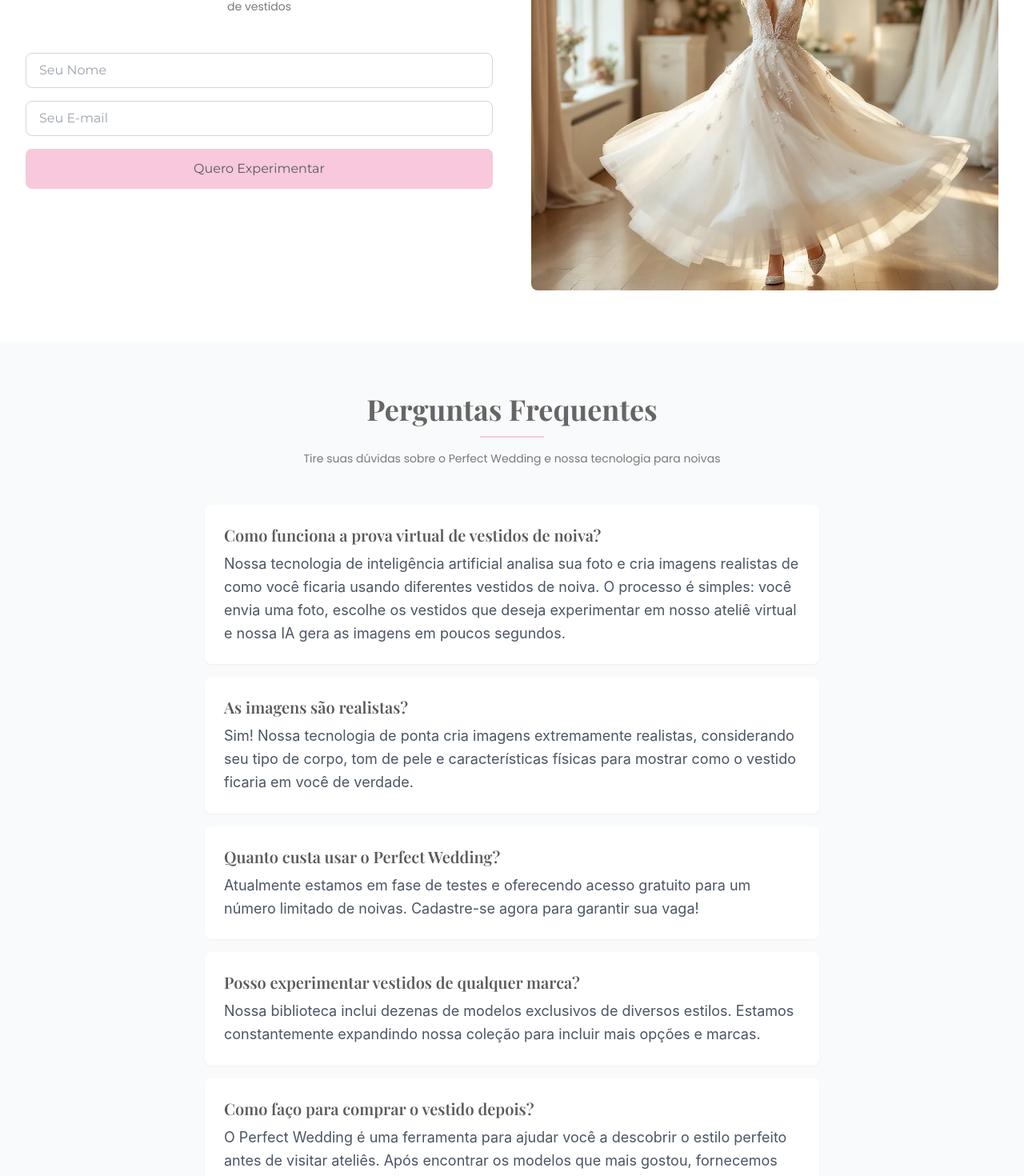
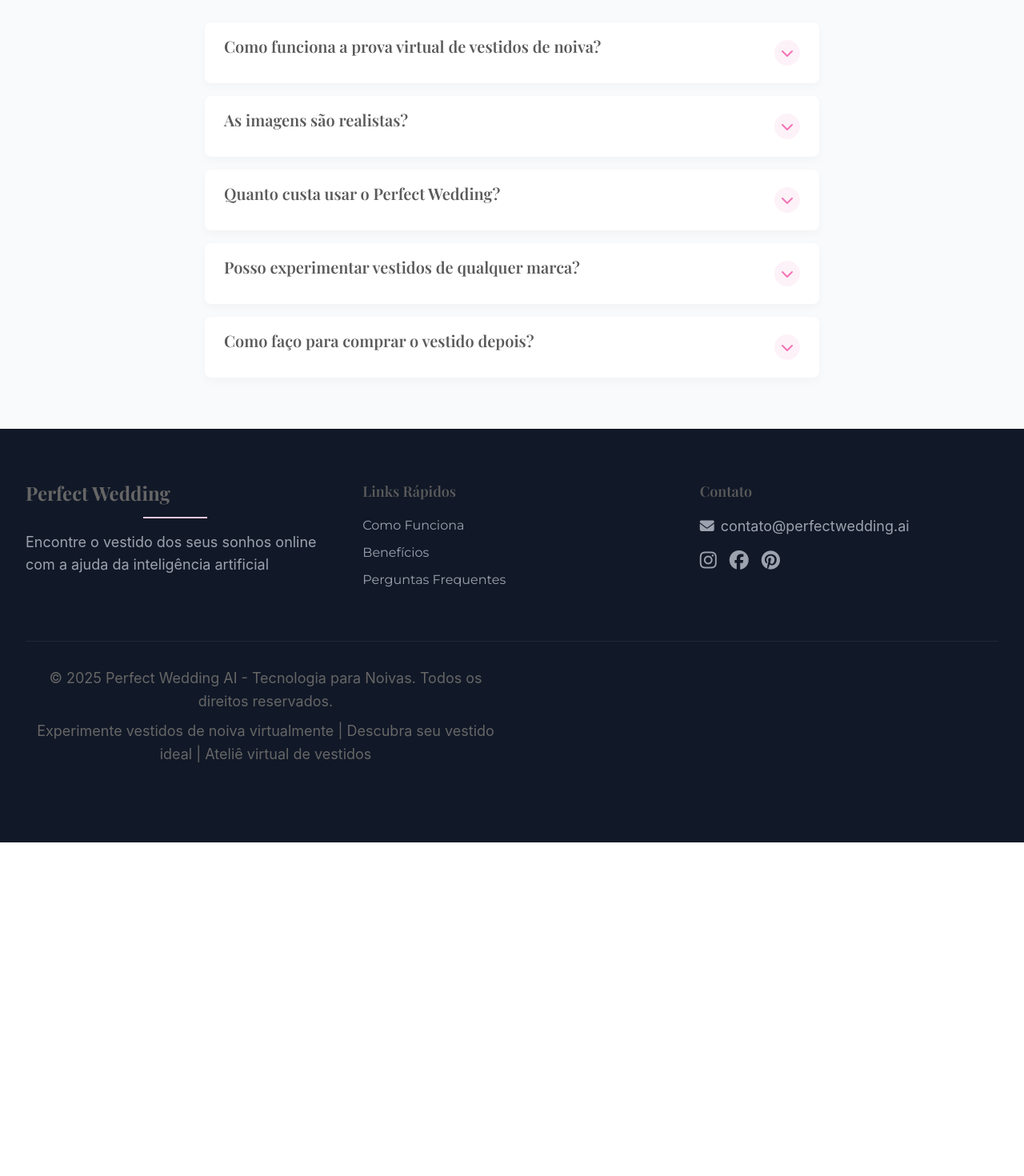
Before and after one commit to perfect-wedding-ai/pre-launch-hotsite, a Next.js app in the folder perfect-wedding-next/: page /en in a window 1280 px wide. Shown: the part 4820-6290 px from the top of the page at 80% size. After the commit the page ends 5873 px from the top, so only its background shows below. Built offline with nearby package versions, Linux system fonts and the light colour scheme.

Commit message:
Ajustado layout da seção de perguntas e respostas.

```diff
--- a/perfect-wedding-next/src/app/[lang]/page.tsx
+++ b/perfect-wedding-next/src/app/[lang]/page.tsx
@@ -1,7 +1,33 @@
+"use client";
+
 import Image from "next/image";
 import Link from "next/link";
+import { useState, useEffect } from "react";
 
 export default function Home() {
+  const [openFaq, setOpenFaq] = useState<number | null>(null);
+
+  const toggleFaq = (index: number) => {
+    setOpenFaq(openFaq === index ? null : index);
+  };
+
+  useEffect(() => {
+    const faqItems = document.querySelectorAll('.faq-item');
+
+    faqItems.forEach(item => {
+      item.addEventListener('click', () => {
+        // Remove active class from all other items
+        faqItems.forEach(otherItem => {
+          if (otherItem !== item) {
+            otherItem.classList.remove('active');
+          }
+        });
+        // Toggle active class on clicked item
+        item.classList.toggle('active');
+      });
+    });
+  }, []);
+
   return (
     <>
       <header className="fixed w-full top-0 left-0 z-[1000] bg-white py-5 shadow-[0_2px_10px_rgba(0,0,0,0.05)]">
@@ -239,7 +265,7 @@ export default function Home() {
         </div>
       </section>
 
-      <section id="depoimentos" className="testimonials py-16 bg-gray-50">
+      <section id="depoimentos" className="testimonials py-16 bg-gray-50 hidden">
         <div className="container">
           <div className="text-center mb-12">
             <h2 className="text-4xl mb-4">O Que Nossas Noivas Dizem</h2>
@@ -348,13 +374,13 @@ export default function Home() {
                 </button>
               </form>
             </div>
-            <div className="signup-image">
+            <div className="signup-image overflow-hidden rounded-lg">
               <Image
                 src="/assets/images/signup-bride.webp"
                 alt="Noiva feliz após encontrar o vestido perfeito"
                 width={600}
                 height={400}
-                className="rounded-lg"
+                className="rounded-lg transition-transform duration-300 hover:scale-105"
               />
             </div>
           </div>
@@ -368,25 +394,89 @@ export default function Home() {
             <p className="text-center mx-auto text-[rgb(122,122,122)] text-sm font-['Poppins']">Tire suas dúvidas sobre o Perfect Wedding e nossa tecnologia para noivas</p>
           </div>
           <div className="space-y-4 max-w-3xl mx-auto">
-            <div className="faq-item bg-white p-6 rounded-lg shadow-sm">
-              <h3 className="text-xl font-semibold mb-2">Como funciona a prova virtual de vestidos de noiva?</h3>
-              <p className="text-gray-600">Nossa tecnologia de inteligência artificial analisa sua foto e cria imagens realistas de como você ficaria usando diferentes vestidos de noiva. O processo é simples: você envia uma foto, escolhe os vestidos que deseja experimentar em nosso ateliê virtual e nossa IA gera as imagens em poucos segundos.</p>
+            <div
+              className="faq-item bg-white rounded-lg shadow-[0px_4px_12px_rgba(0,0,0,0.03)] hover:shadow-[0px_8px_20px_rgba(0,0,0,0.08)] hover:-translate-y-1 transition-all duration-300 cursor-pointer"
+              onClick={() => toggleFaq(0)}
+            >
+              <div className="py-4 px-6">
+                <div className="flex justify-between items-center">
+                  <h3 className="text-xl font-semibold">Como funciona a prova virtual de vestidos de noiva?</h3>
+                  <div className="w-8 h-8 rounded-full bg-pink-50 flex items-center justify-center">
+                    <i className={`fas fa-chevron-down text-pink-400 transition-transform duration-300 ${openFaq === 0 ? 'rotate-180' : ''}`}></i>
+                  </div>
+                </div>
+                <div className={`text-gray-600 overflow-hidden transition-all duration-300 ${openFaq === 0 ? 'mt-4 max-h-96' : 'max-h-0'}`}>
+                  <p>Nossa tecnologia de inteligência artificial analisa sua foto e cria imagens realistas de como você ficaria usando diferentes vestidos de noiva. O processo é simples: você envia uma foto, escolhe os vestidos que deseja experimentar em nosso ateliê virtual e nossa IA gera as imagens em poucos segundos.</p>
+                </div>
+              </div>
             </div>
-            <div className="faq-item bg-white p-6 rounded-lg shadow-sm">
-              <h3 className="text-xl font-semibold mb-2">As imagens são realistas?</h3>
-              <p className="text-gray-600">Sim! Nossa tecnologia de ponta cria imagens extremamente realistas, considerando seu tipo de corpo, tom de pele e características físicas para mostrar como o vestido ficaria em você de verdade.</p>
+
+            <div
+              className="faq-item bg-white rounded-lg shadow-[0px_4px_12px_rgba(0,0,0,0.03)] hover:shadow-[0px_8px_20px_rgba(0,0,0,0.08)] hover:-translate-y-1 transition-all duration-300 cursor-pointer"
+              onClick={() => toggleFaq(1)}
+            >
+              <div className="py-4 px-6">
+                <div className="flex justify-between items-center">
+                  <h3 className="text-xl font-semibold">As imagens são realistas?</h3>
+                  <div className="w-8 h-8 rounded-full bg-pink-50 flex items-center justify-center">
+                    <i className={`fas fa-chevron-down text-pink-400 transition-transform duration-300 ${openFaq === 1 ? 'rotate-180' : ''}`}></i>
+                  </div>
+                </div>
+                <div className={`text-gray-600 overflow-hidden transition-all duration-300 ${openFaq === 1 ? 'mt-4 max-h-96' : 'max-h-0'}`}>
+                  <p>Sim! Nossa tecnologia de ponta cria imagens extremamente realistas, considerando seu tipo de corpo, tom de pele e características físicas para mostrar como o vestido ficaria em você de verdade.</p>
+                </div>
+              </div>
             </div>
-            <div className="faq-item bg-white p-6 rounded-lg shadow-sm">
-              <h3 className="text-xl font-semibold mb-2">Quanto custa usar o Perfect Wedding?</h3>
-              <p className="text-gray-600">Atualmente estamos em fase de testes e oferecendo acesso gratuito para um número limitado de noivas. Cadastre-se agora para garantir sua vaga!</p>
+
+            <div
+              className="faq-item bg-white rounded-lg shadow-[0px_4px_12px_rgba(0,0,0,0.03)] hover:shadow-[0px_8px_20px_rgba(0,0,0,0.08)] hover:-translate-y-1 transition-all duration-300 cursor-pointer"
+              onClick={() => toggleFaq(2)}
+            >
+              <div className="py-4 px-6">
+                <div className="flex justify-between items-center">
+                  <h3 className="text-xl font-semibold">Quanto custa usar o Perfect Wedding?</h3>
+                  <div className="w-8 h-8 rounded-full bg-pink-50 flex items-center justify-center">
+                    <i className={`fas fa-chevron-down text-pink-400 transition-transform duration-300 ${openFaq === 2 ? 'rotate-180' : ''}`}></i>
+                  </div>
+                </div>
+                <div className={`text-gray-600 overflow-hidden transition-all duration-300 ${openFaq === 2 ? 'mt-4 max-h-96' : 'max-h-0'}`}>
+                  <p>Atualmente estamos em fase de testes e oferecendo acesso gratuito para um número limitado de noivas. Cadastre-se agora para garantir sua vaga!</p>
+                </div>
+              </div>
             </div>
-            <div className="faq-item bg-white p-6 rounded-lg shadow-sm">
-              <h3 className="text-xl font-semibold mb-2">Posso experimentar vestidos de qualquer marca?</h3>
-              <p className="text-gray-600">Nossa biblioteca inclui dezenas de modelos exclusivos de diversos estilos. Estamos constantemente expandindo nossa coleção para incluir mais opções e marcas.</p>
+
+            <div
+              className="faq-item bg-white rounded-lg shadow-[0px_4px_12px_rgba(0,0,0,0.03)] hover:shadow-[0px_8px_20px_rgba(0,0,0,0.08)] hover:-translate-y-1 transition-all duration-300 cursor-pointer"
+              onClick={() => toggleFaq(3)}
+            >
+              <div className="py-4 px-6">
+                <div className="flex justify-between items-center">
+                  <h3 className="text-xl font-semibold">Posso experimentar vestidos de qualquer marca?</h3>
+                  <div className="w-8 h-8 rounded-full bg-pink-50 flex items-center justify-center">
+                    <i className={`fas fa-chevron-down text-pink-400 transition-transform duration-300 ${openFaq === 3 ? 'rotate-180' : ''}`}></i>
+                  </div>
+                </div>
+                <div className={`text-gray-600 overflow-hidden transition-all duration-300 ${openFaq === 3 ? 'mt-4 max-h-96' : 'max-h-0'}`}>
+                  <p>Nossa biblioteca inclui dezenas de modelos exclusivos de diversos estilos. Estamos constantemente expandindo nossa coleção para incluir mais opções e marcas.</p>
+                </div>
+              </div>
             </div>
-            <div className="faq-item bg-white p-6 rounded-lg shadow-sm">
-              <h3 className="text-xl font-semibold mb-2">Como faço para comprar o vestido depois?</h3>
-              <p className="text-gray-600">O Perfect Wedding é uma ferramenta para ajudar você a descobrir o estilo perfeito antes de visitar ateliês. Após encontrar os modelos que mais gostou, fornecemos informações sobre onde encontrá-los ou modelos similares em lojas e ateliês parceiros.</p>
+
+            <div
+              className="faq-item bg-white rounded-lg shadow-[0px_4px_12px_rgba(0,0,0,0.03)] hover:shadow-[0px_8px_20px_rgba(0,0,0,0.08)] hover:-translate-y-1 transition-all duration-300 cursor-pointer"
+              onClick={() => toggleFaq(4)}
+            >
+              <div className="py-4 px-6">
+                <div className="flex justify-between items-center">
+                  <h3 className="text-xl font-semibold">Como faço para comprar o vestido depois?</h3>
+                  <div className="w-8 h-8 rounded-full bg-pink-50 flex items-center justify-center">
+                    <i className={`fas fa-chevron-down text-pink-400 transition-transform duration-300 ${openFaq === 4 ? 'rotate-180' : ''}`}></i>
+                  </div>
+                </div>
+                <div className={`text-gray-600 overflow-hidden transition-all duration-300 ${openFaq === 4 ? 'mt-4 max-h-96' : 'max-h-0'}`}>
+                  <p>O Perfect Wedding é uma ferramenta para ajudar você a descobrir o estilo perfeito antes de visitar ateliês. Após encontrar os modelos que mais gostou, fornecemos informações sobre onde encontrá-los ou modelos similares em lojas e ateliês parceiros.</p>
+                </div>
+              </div>
             </div>
           </div>
         </div>
```
